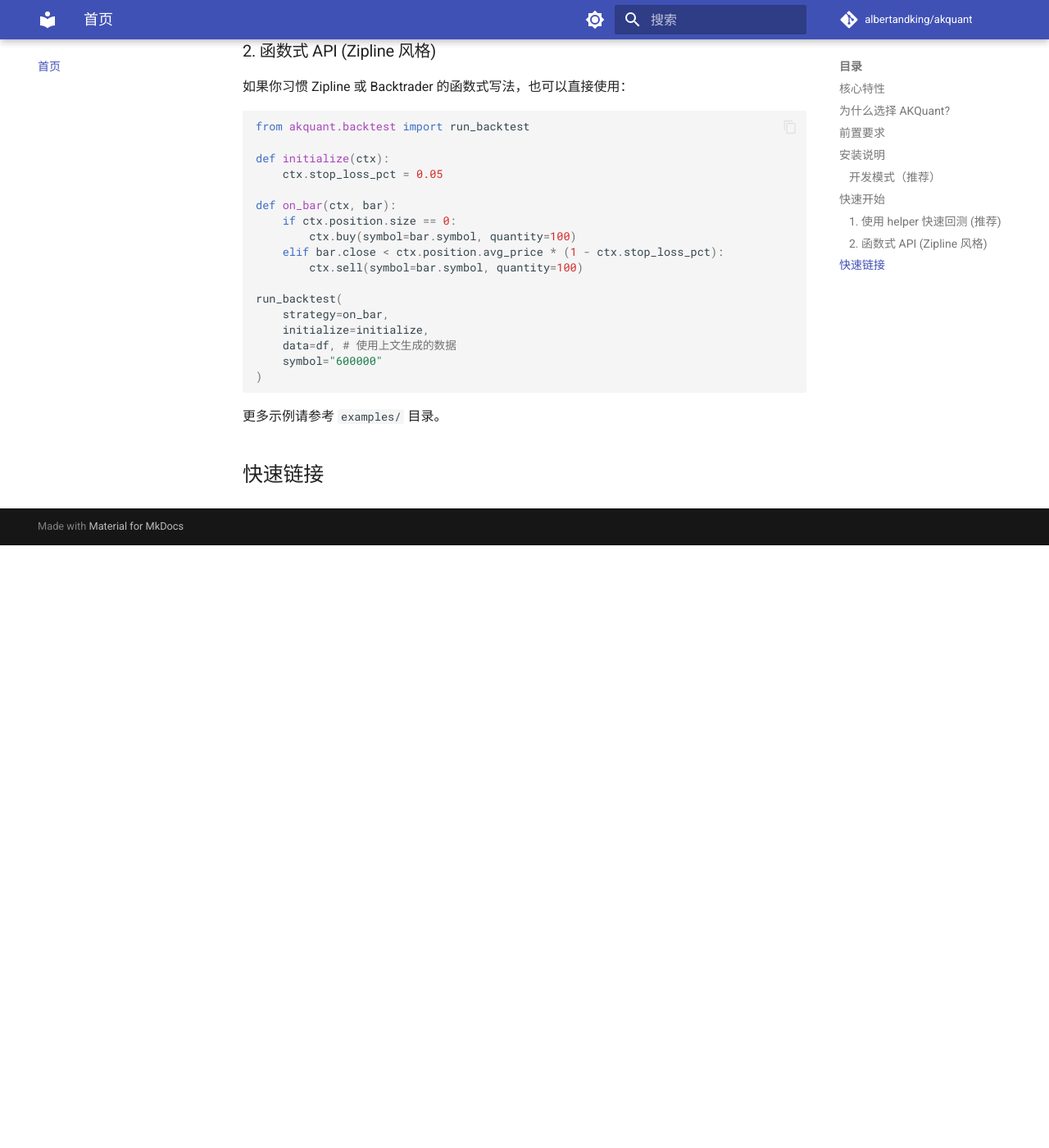
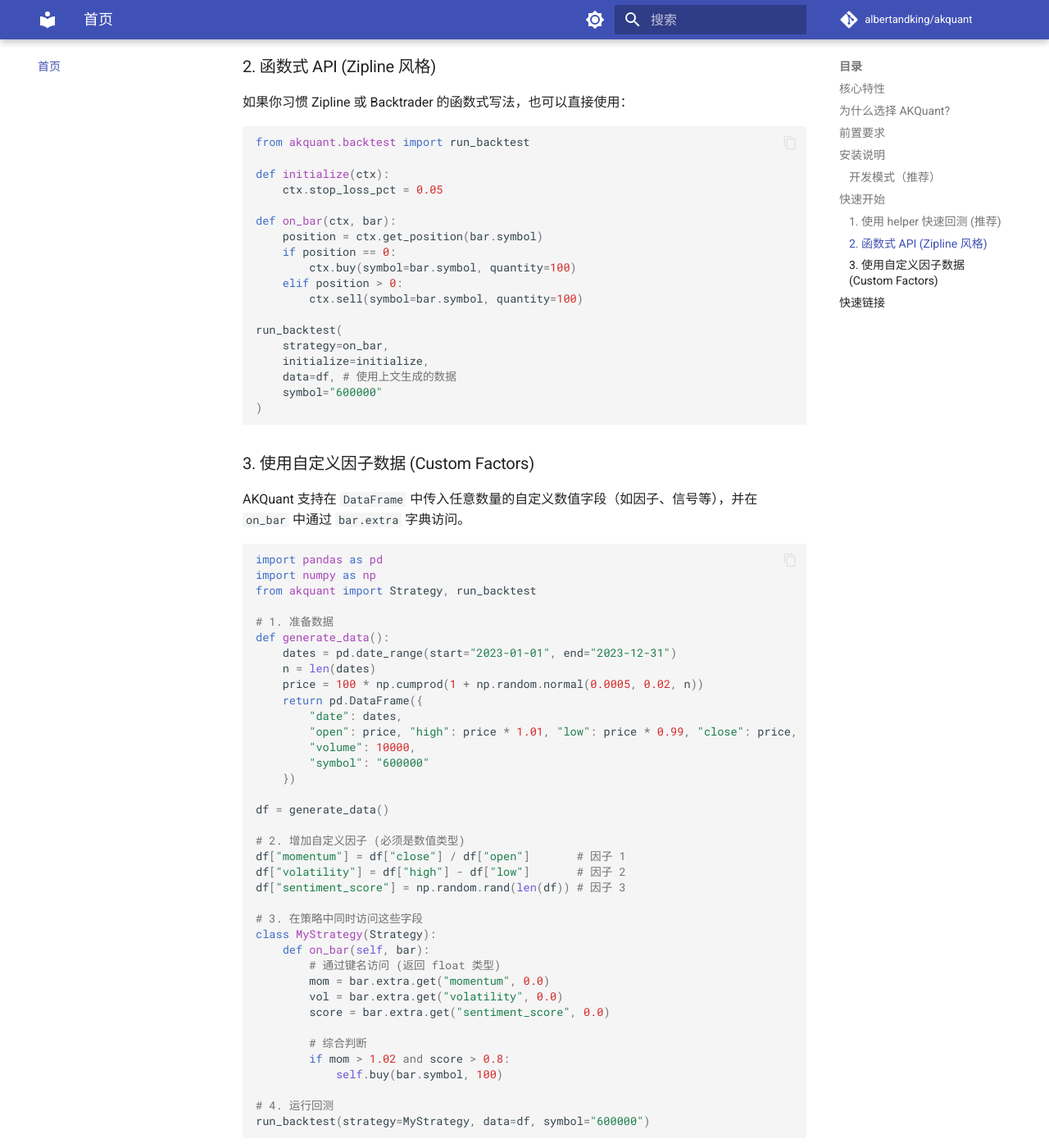
Before and after one commit to akfamily/akquant, an MkDocs documentation site: the page built from docs/index.md, in a window 1280 px wide and 1400 px high, scrolled down 3866 px. Shown: the whole window at 82% size. Built offline with MkDocs 1.6.1 and Material for MkDocs 9.7.7, drawn with Linux system fonts in a browser that asks for light colours; comment, search, counter and statistics services are not loaded; before the commit the page ends 4531 px from its top, so only the background shows below that; some of the changed text lies outside the part shown.

Commit message:
feat(backtest,strategy): 改进回测结果显示并添加持仓辅助类
- 修改 BacktestResult 的 __repr__ 方法，将绩效指标以竖排形式展示，提升可读性
- 新增 Position 辅助类，提供更直观的持仓信息访问方式（如 self.position.size）
- 更新文档示例，展示新的持仓访问方式和自定义因子数据的使用

````diff
--- a/docs/index.md
+++ b/docs/index.md
@@ -100,9 +100,10 @@
     def on_bar(self, bar):
         # 简单的策略逻辑 (示例)
         # 实际回测推荐使用 IndicatorSet 进行向量化计算
-        if self.ctx.position.size == 0:
+        position = self.ctx.get_position(bar.symbol)
+        if position == 0:
             self.buy(symbol=bar.symbol, quantity=100)
-        elif bar.close > self.ctx.position.avg_price * 1.1:
+        elif position > 0:
             self.sell(symbol=bar.symbol, quantity=100)
 
 # 3. 运行回测
@@ -121,8 +122,8 @@
 print(f"Max Drawdown: {result.metrics.max_drawdown_pct:.2f}%")
 
 # 5. 获取详细数据 (DataFrame)
-# 绩效指标表
-print(result.metrics_df)
+# 绩效指标表 (使用 .T 转置为竖排显示，方便阅读)
+print(result.metrics_df.T)
 # 交易记录表
 print(result.trades_df)
 # 每日持仓表
@@ -140,9 +141,10 @@
     ctx.stop_loss_pct = 0.05
 
 def on_bar(ctx, bar):
-    if ctx.position.size == 0:
+    position = ctx.get_position(bar.symbol)
+    if position == 0:
         ctx.buy(symbol=bar.symbol, quantity=100)
-    elif bar.close < ctx.position.avg_price * (1 - ctx.stop_loss_pct):
+    elif position > 0:
         ctx.sell(symbol=bar.symbol, quantity=100)
 
 run_backtest(
@@ -153,6 +155,50 @@
 )
 ```
 
+### 3. 使用自定义因子数据 (Custom Factors)
+
+AKQuant 支持在 `DataFrame` 中传入任意数量的自定义数值字段（如因子、信号等），并在 `on_bar` 中通过 `bar.extra` 字典访问。
+
+```python
+import pandas as pd
+import numpy as np
+from akquant import Strategy, run_backtest
+
+# 1. 准备数据
+def generate_data():
+    dates = pd.date_range(start="2023-01-01", end="2023-12-31")
+    n = len(dates)
+    price = 100 * np.cumprod(1 + np.random.normal(0.0005, 0.02, n))
+    return pd.DataFrame({
+        "date": dates,
+        "open": price, "high": price * 1.01, "low": price * 0.99, "close": price,
+        "volume": 10000,
+        "symbol": "600000"
+    })
+
+df = generate_data()
+
+# 2. 增加自定义因子 (必须是数值类型)
+df["momentum"] = df["close"] / df["open"]       # 因子 1
+df["volatility"] = df["high"] - df["low"]       # 因子 2
+df["sentiment_score"] = np.random.rand(len(df)) # 因子 3
+
+# 3. 在策略中同时访问这些字段
+class MyStrategy(Strategy):
+    def on_bar(self, bar):
+        # 通过键名访问 (返回 float 类型)
+        mom = bar.extra.get("momentum", 0.0)
+        vol = bar.extra.get("volatility", 0.0)
+        score = bar.extra.get("sentiment_score", 0.0)
+
+        # 综合判断
+        if mom > 1.02 and score > 0.8:
+            self.buy(bar.symbol, 100)
+
+# 4. 运行回测
+run_backtest(strategy=MyStrategy, data=df, symbol="600000")
+```
+
 更多示例请参考 `examples/` 目录。
 
 ## 快速链接
````
Also changed, not shown: 2 other files.
